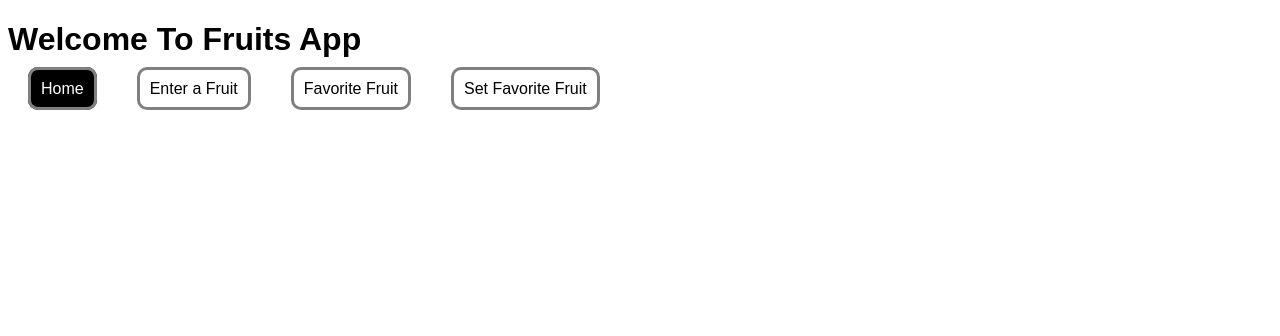
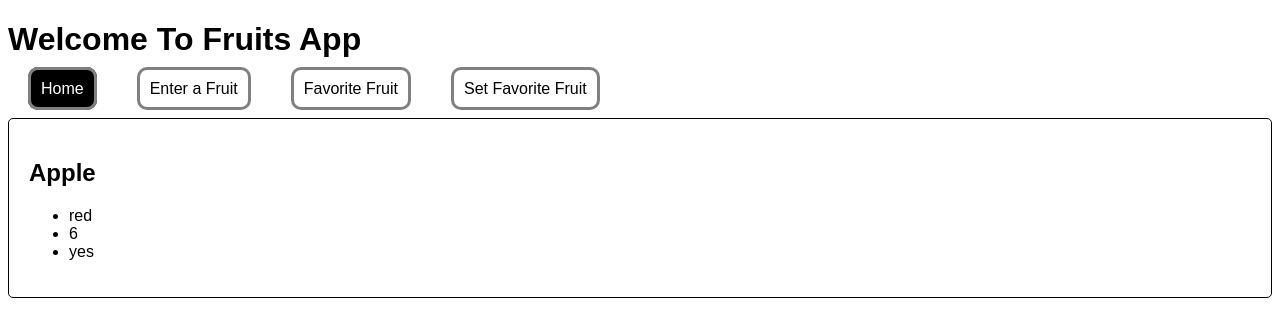
Before and after one commit to isaiahxs/react-practice-assessment, a React (Create React App) app: page /fruits/1 in a window 1280 px wide. Shown: the top 336 px of the page. Built offline with nearby package versions, Linux system fonts and the light colour scheme.

Commit message:
completed all phases

```diff
--- a/src/App.js
+++ b/src/App.js
@@ -36,7 +36,7 @@ function App() {
           </Route>
 
           <Route path='/fruits/:fruitId'>
-            <FruitShow />
+            <FruitShow fruits={fruits}/>
           </Route>
 
           {/* this will catch everything else */}
--- a/src/components/FruitShow.js
+++ b/src/components/FruitShow.js
@@ -1,5 +1,30 @@
-function FruitShow() {
-  return null;
+import { useParams } from 'react-router-dom';
+
+function FruitShow({fruits}) {
+
+  //from the url, we know that fruitId is a string
+  const {fruitId} = useParams();
+
+  //to get fruit's name
+    ///go thru array of objects
+  const {name, color, sweetness, seeds} = fruits.find(fruit => fruit.id === fruitId)
+
+  return (
+    <div className='fruit-show'>
+      <h2>
+        {name}
+        {/* name of the fruit with id of 1 */}
+      </h2>
+      <ul>
+        <li>{color}</li>
+        <li>{sweetness}</li>
+        <li>{seeds && seeds}</li>
+      </ul>
+
+
+
+    </div>
+  )
 }
 
 export default FruitShow;
```
